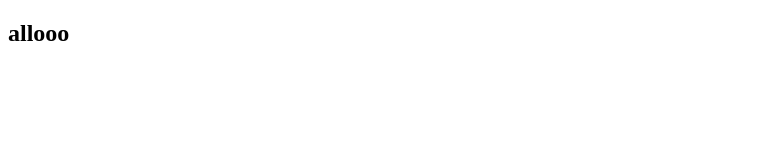
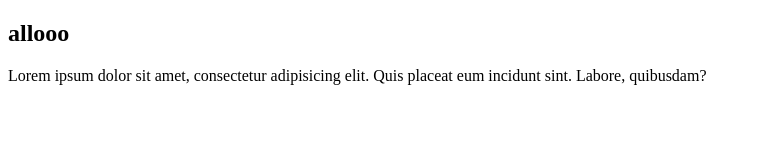
Before and after one commit to kadhisarei/coba9, a plain HTML site: page index.html in a window 1280 px wide. Shown: the whole page, without its empty margins (0-760 px from the left). Drawn offline with Linux system fonts and the light colour scheme.

Commit message:
nambah p

```diff
--- a/index.html
+++ b/index.html
@@ -8,5 +8,6 @@
 </head>
 <body>
     <h2>allooo</h2>
+    <p>Lorem ipsum dolor sit amet, consectetur adipisicing elit. Quis placeat eum incidunt sint. Labore, quibusdam?</p>
 </body>
 </html>
```
